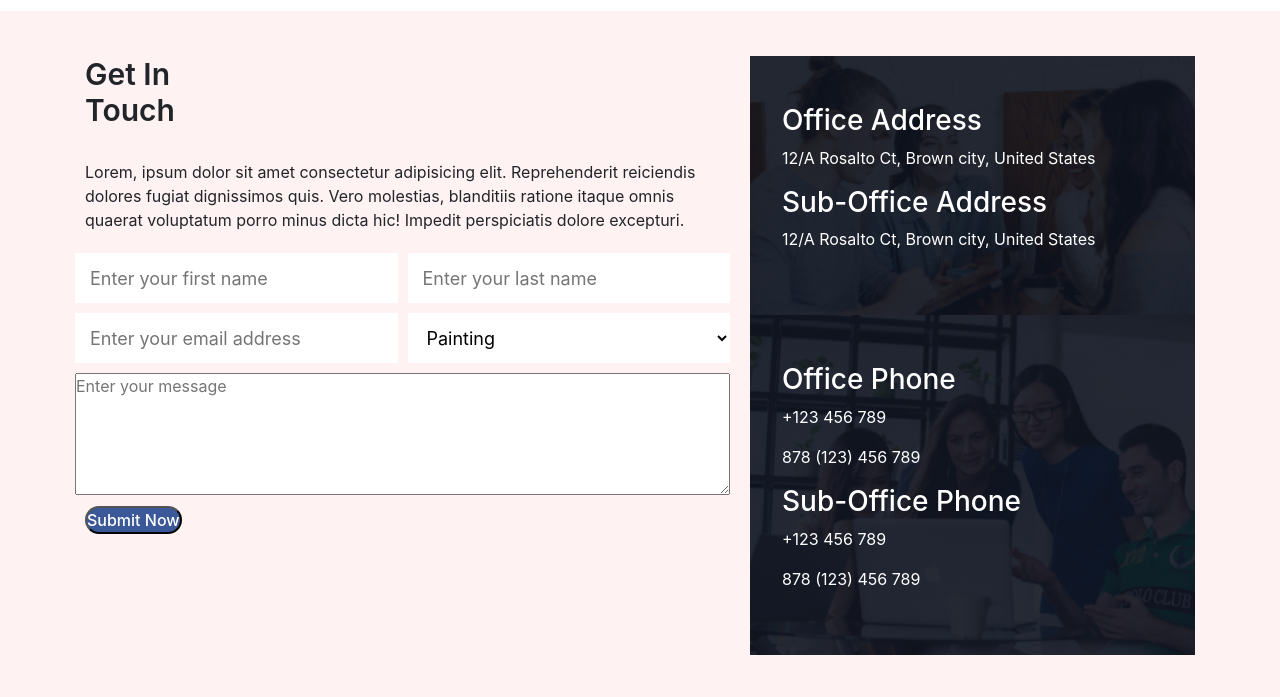
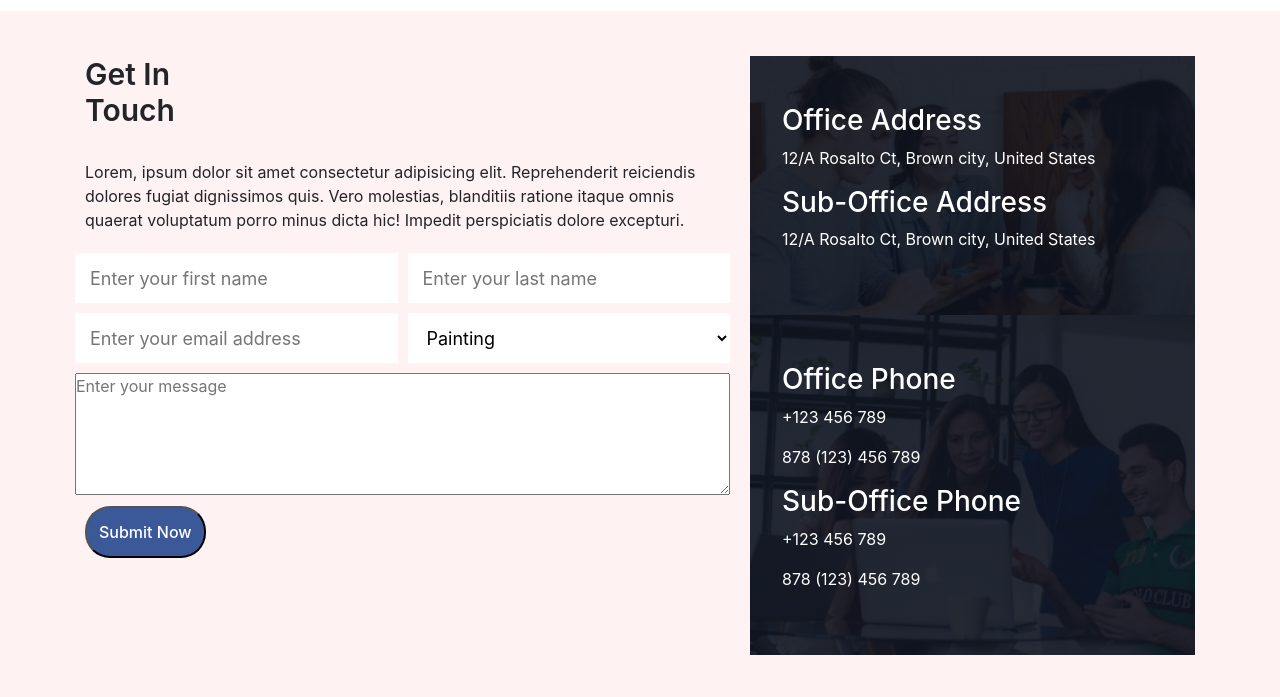
Before and after one commit to AngelaNnaka/Art-Rhyme, a plain HTML site: page index.html in a window 1280 px wide. Shown: the part 4189-4886 px from the top of the page. Drawn offline with nearby package versions, Linux system fonts and the light colour scheme.

Commit message:
art-rhyme

```diff
--- a/css/index.css
+++ b/css/index.css
@@ -399,7 +399,7 @@ body {
 
 .submit-now {
 position: absolute;
-padding-button: 14px;
+padding: 12px;
 background-color: #3B5999;
 color: #fff;
 border-radius: 25px;
```
